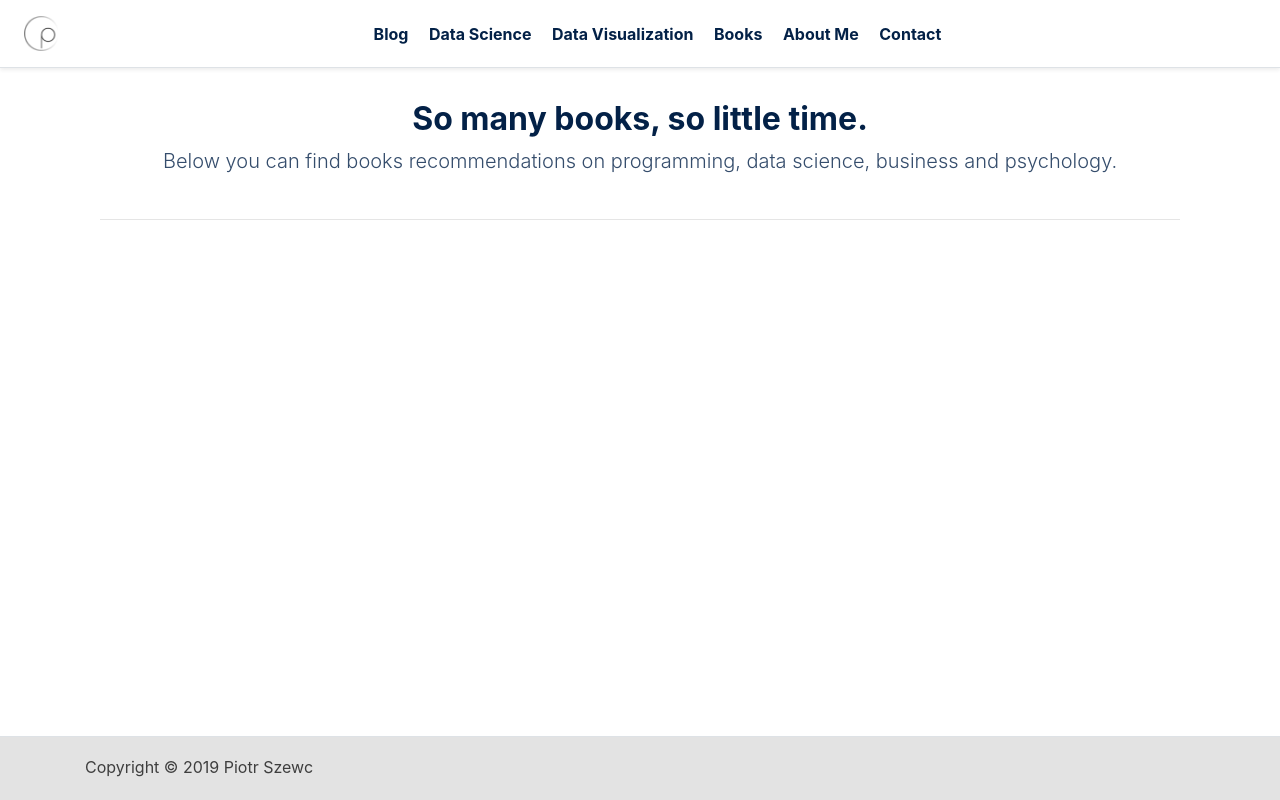
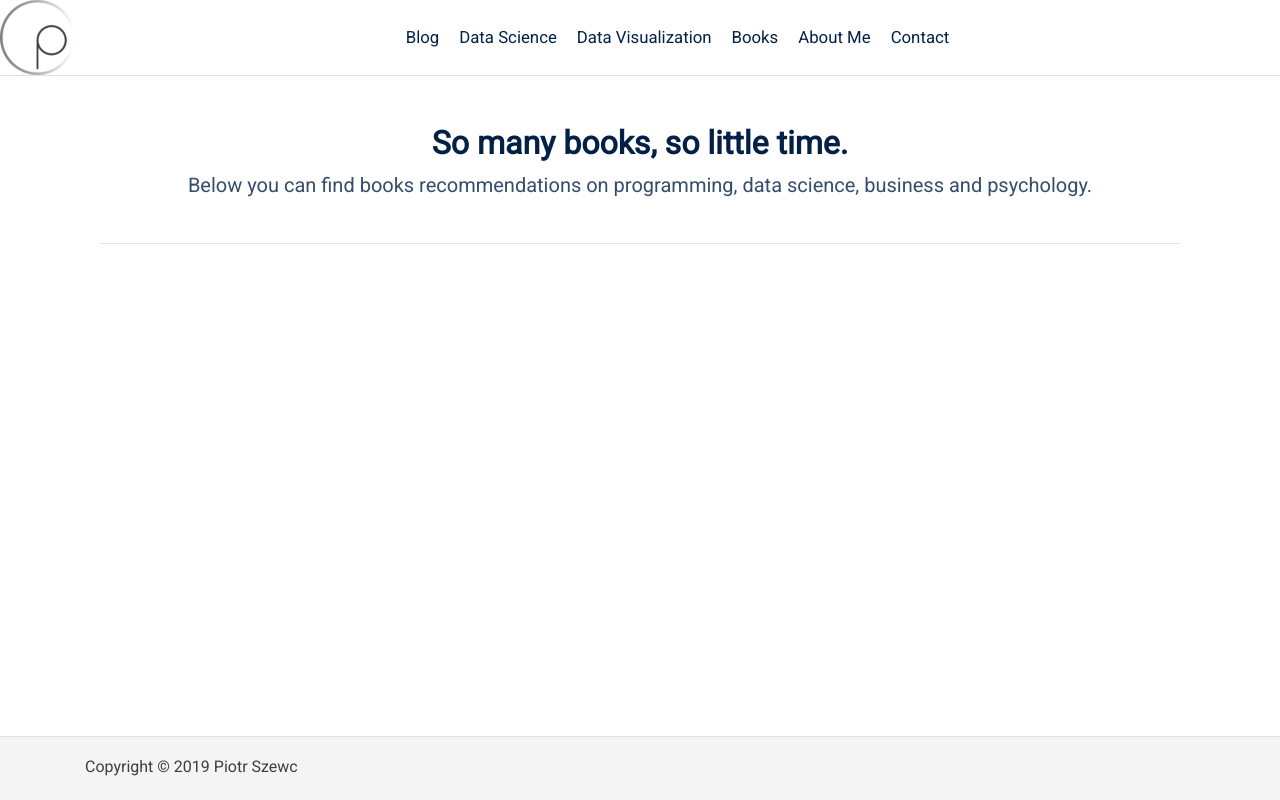
Before and after one commit to piszewc/pszewc, a Django app: template blog/templates/books/book_list.html in a window 1280 px wide. Run offline with Django 3.2, Linux system fonts and the light colour scheme; the template is opened without the code that fills it, so the values that code supplies are empty; some libraries are stand-ins or nearby versions.

Commit message:
moving to diff style

```diff
--- a/blog/static/css/styles.css
+++ b/blog/static/css/styles.css
@@ -1,6 +1,8 @@
 
 body {
   color:#354d6c;
+  font-family: 'Roboto', sans-serif !important;
+
 }
 html {
   position: relative;
@@ -9,11 +11,13 @@ html {
 .text-navblue {
   color: #032147 !important;
   text-decoration: none !important;
+  font-size: 1.05em;
   }
 
 .text-navblue:hover, .text-navblue:focus {
   color: #5d39b9 !important;
   text-decoration: none !important;
+
   }
 
 .text-grey {
@@ -57,7 +61,7 @@ h1, h2, h3, h4 {
   height: 4em;
   line-height: 60px; /* Vertically center the text there */
   color:#3e3e3e;
-  background-color: #e3e3e3;
+  background-color: #F4F4F4;
 }
 
 
@@ -82,7 +86,6 @@ h1, h2, h3, h4 {
 main {
   margin-bottom: 5em;
   font-size: 1.1250em !important;
-
 }
 
 .post_image_resize {
--- a/blog/templates/books/book_list.html
+++ b/blog/templates/books/book_list.html
@@ -2,7 +2,7 @@
 {% block content %}
 {% load staticfiles %}
 
-<div class="text-center col-12 mt-3">
+<div class="text-center col-12 mt-5">
     <h2 class="font-weight-bold">So many books, so little time.</h2>
     <span class="lead">Below you can find books recommendations on programming, data science, business and
         psychology.</span>
--- a/blog/templates/main/base.html
+++ b/blog/templates/main/base.html
@@ -6,7 +6,7 @@
   <!-- Required meta tags -->
   <meta charset="utf-8">
   <meta name="viewport" content="width=device-width, initial-scale=1, shrink-to-fit=no">
-
+  <link href="https://fonts.googleapis.com/css?family=Roboto&display=swap" rel="stylesheet">
   <!-- Bootstrap CSS -->
   <!-- Local CSS -->
   <link rel="stylesheet" href="https://stackpath.bootstrapcdn.com/bootstrap/4.3.1/css/bootstrap.min.css"
@@ -19,17 +19,17 @@
 
 <body data-gr-c-s-loaded="true">
   <div
-    class="d-flex flex-column flex-md-row align-items-center justify-content-between p-3 px-md-4 mb-3 bg-white border-bottom shadow-sm ">
+    class="d-flex flex-column flex-md-row align-items-center justify-content-between bg-white border-bottom">
     <a class="my-0 mr-md-auto font-weight-normal" href="{% url 'post_list' %}">
-      <img src="{% static 'images/logo-75x75.png' %}" height="35" alt=""></a>
+      <img src="{% static 'images/logo-75x75.png' %}" height="75" alt=""></a>
 
     <nav class="my-2 mr-md-auto my-md-0 mr-md-3">
-      <a class="nav-item p-2 text-navblue font-weight-bold" href="{% url 'post_list' %}">Blog</a>
-      <a class="nav-item p-2 text-navblue font-weight-bold" href="{% url 'post_list' %}">Data Science</a>
-      <a class="nav-item p-2 text-navblue font-weight-bold" href="{% url 'post_list' %}">Data Visualization</a>
-      <a class="nav-item p-2 text-navblue font-weight-bold" href="{% url 'book_list' %}">Books</a>
-      <a class="nav-item p-2 text-navblue font-weight-bold" href="{% url 'about_page' %}">About Me</a>
-      <a class="nav-item p-2 text-navblue font-weight-bold" href="{% url 'contact_page' %}">Contact</a>
+      <a class="nav-item p-2 text-navblue" href="{% url 'post_list' %}">Blog</a>
+      <a class="nav-item p-2 text-navblue" href="{% url 'post_list' %}">Data Science</a>
+      <a class="nav-item p-2 text-navblue" href="{% url 'post_list' %}">Data Visualization</a>
+      <a class="nav-item p-2 text-navblue" href="{% url 'book_list' %}">Books</a>
+      <a class="nav-item p-2 text-navblue" href="{% url 'about_page' %}">About Me</a>
+      <a class="nav-item p-2 text-navblue" href="{% url 'contact_page' %}">Contact</a>
     </nav>
 
   </div>
```
